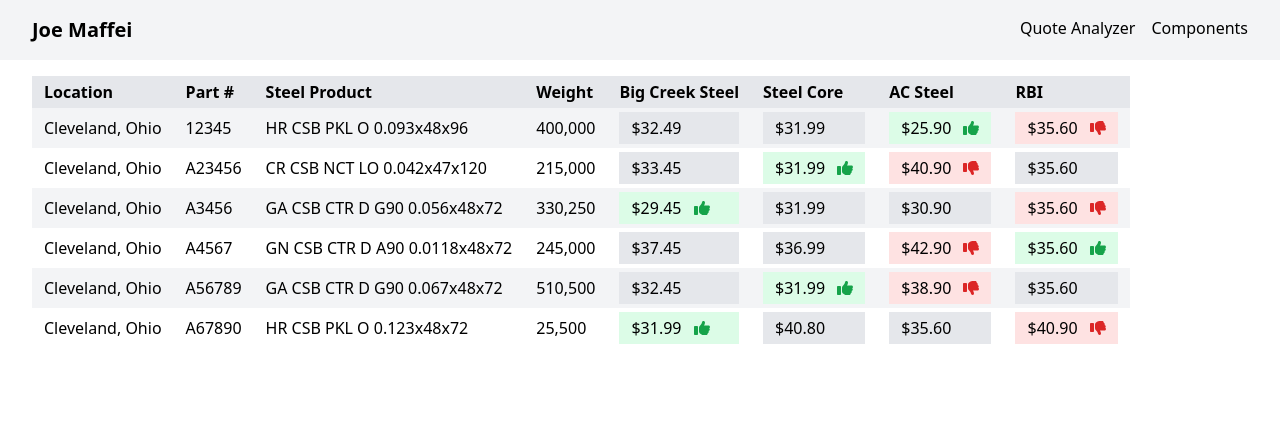
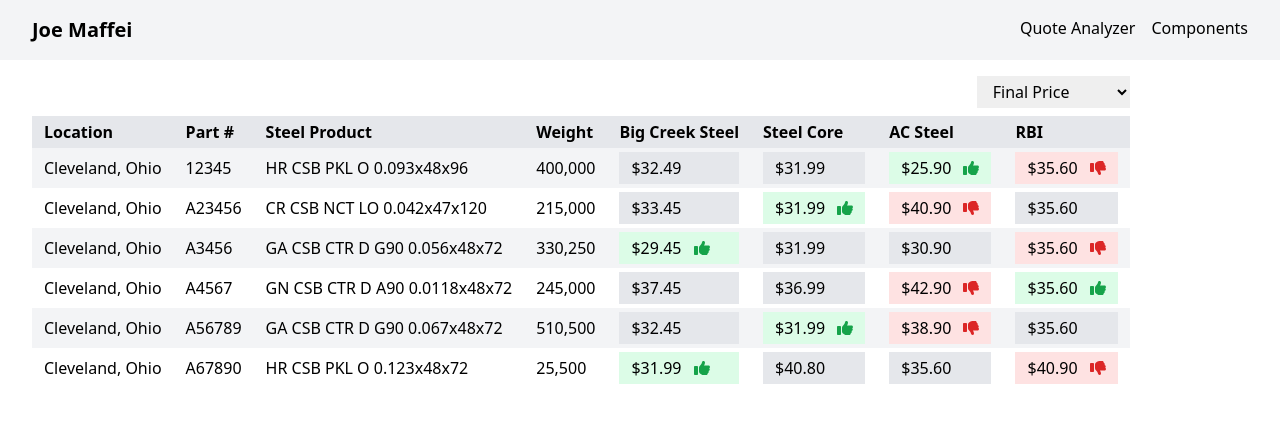
Before and after one commit to joemaffei/quote-analyzer, a Nuxt app: page / in a window 1280 px wide. Shown: the top 422 px of the page. Built offline with nearby package versions, Linux system fonts and the light colour scheme.

Commit message:
price key selector

```diff
--- a/components/QuoteAnalyzer.vue
+++ b/components/QuoteAnalyzer.vue
@@ -1,6 +1,15 @@
 <template>
   <div>
-    <h1>{{ selected.size }}</h1>
+    <div class="mb-2 flex flex-row justify-end">
+      <select
+        class="px-3 py-1"
+        v-model="priceKey"
+      >
+        <option value="FinalPrice">Final Price</option>
+        <option value="PackagingFee">Packaging Fee</option>
+        <option value="FreightFee">Freight Fee</option>
+      </select>
+    </div>
     <table>
       <thead>
         <tr class="bg-gray-200">
@@ -48,9 +57,6 @@
 export default {
   name: "QuoteAnalyzer",
   computed: {
-    priceKey() {
-      return 'FinalPrice';
-    },
     staticColumns() {
       return [
         { label: 'Location', property: 'Location' },
@@ -85,7 +91,8 @@
   },
   data() {
     return {
-      selected: []
+      selected: [],
+      priceKey: 'FinalPrice'
     }
   },
   methods: {
```
